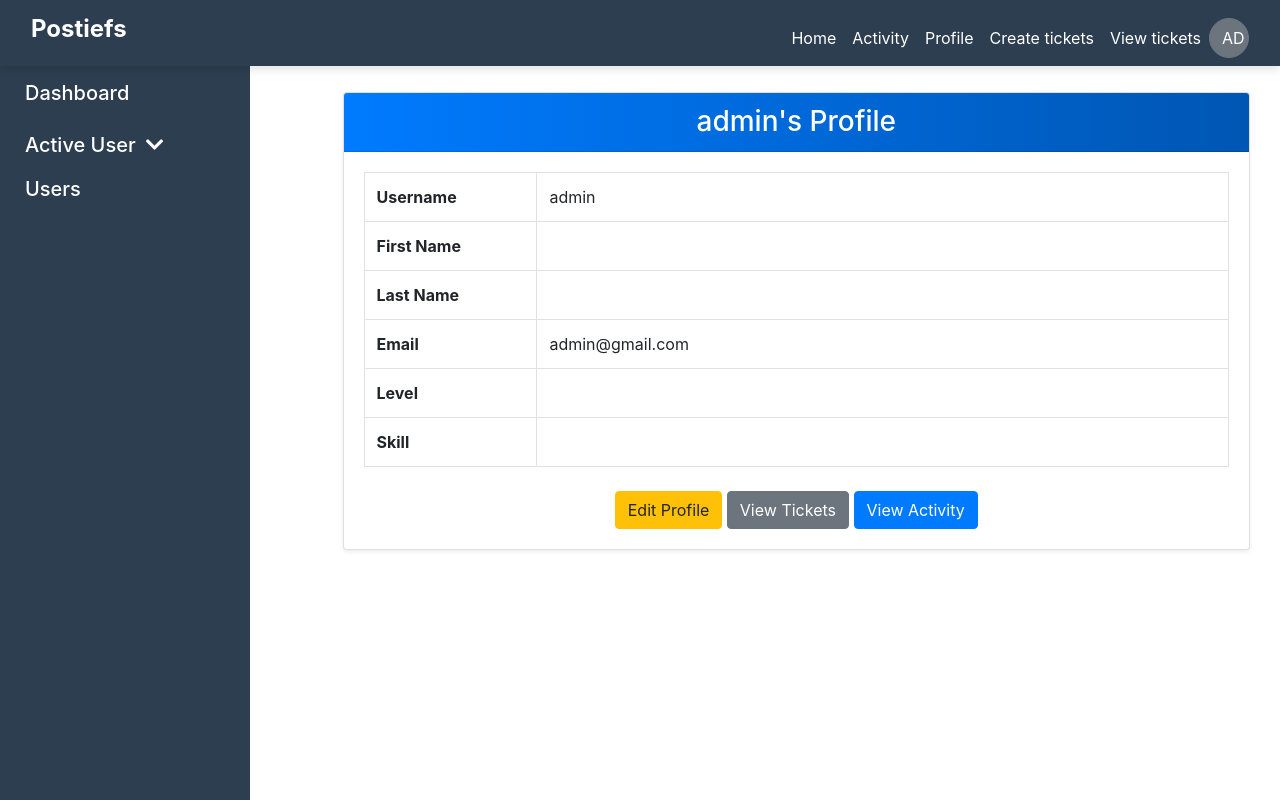
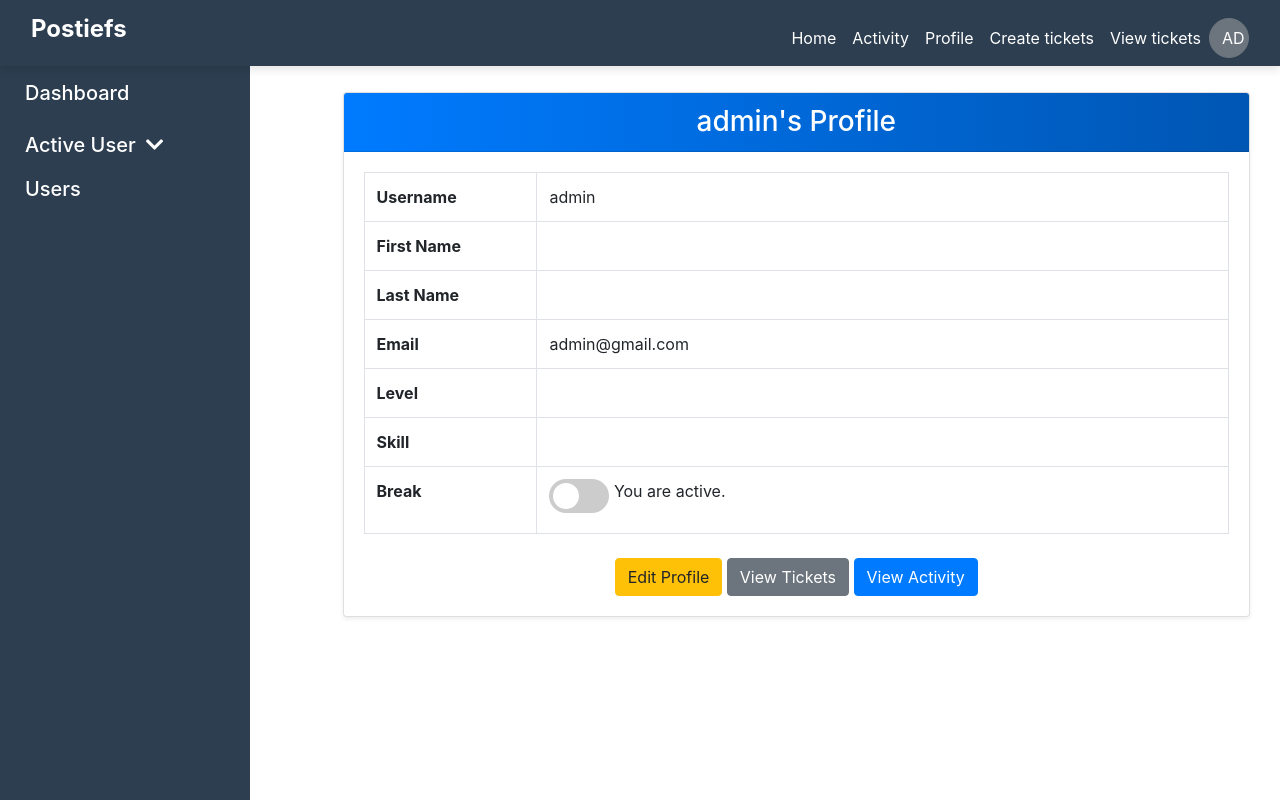
Before and after one commit to didithantonypostiefs/employee-project, a Django app: page /profile/12/ in a window 1280 px wide. Run offline with Django 5.2, Linux system fonts and the light colour scheme; a user stored in the database is signed in; data comes from the database, SQL or seed files in the repository; some libraries are stand-ins or nearby versions.

Commit message:
session times

```diff
--- a/employee_management/templates/view_profile.html
+++ b/employee_management/templates/view_profile.html
@@ -17,7 +17,52 @@
     .table td {
         vertical-align: middle;
     }
-
+    .btn-custom {
+        transition: background-color 0.3s, transform 0.3s;
+    }
+    .btn-custom:hover {
+        background-color: #0056b3;
+        transform: translateY(-2px);
+    }
+    .switch {
+        position: relative;
+        display: inline-block;
+        width: 60px;
+        height: 34px;
+    }
+    .switch input {
+        opacity: 0;
+        width: 0;
+        height: 0;
+    }
+    .slider {
+        position: absolute;
+        cursor: pointer;
+        top: 0;
+        left: 0;
+        right: 0;
+        bottom: 0;
+        background-color: #ccc;
+        transition: .4s;
+        border-radius: 34px;
+    }
+    .slider:before {
+        position: absolute;
+        content: "";
+        height: 26px;
+        width: 26px;
+        left: 4px;
+        bottom: 4px;
+        background-color: white;
+        transition: .4s;
+        border-radius: 50%;
+    }
+    input:checked + .slider {
+        background-color: #007bff;
+    }
+    input:checked + .slider:before {
+        transform: translateX(26px);
+    }
 </style>
 
 <div class="container-fluid mt-5">
@@ -61,6 +106,26 @@
                                 <th scope="row">Skill</th>
                                 <td>{{ employee_profile.skill }}</td>
                             </tr>
+                            {% if request.user == user %}
+                            <tr>
+                                <th scope="row">Break</th>
+                                <td>
+                                    <form action="{% url 'toggle_break_status' %}" method="post" id="breakToggleForm" class="ml-auto">
+                                        {% csrf_token %}
+                                        <label for="breakToggle" class="switch">
+                                            <input type="checkbox" id="breakToggle" {% if employee_profile.is_on_break %}checked{% endif %}>
+                                            <span class="slider round"></span>
+                                        </label>
+                                        <span id="breakStatus">
+                                            {% if employee_profile.is_on_break %}
+                                            You are currently on break.
+                                            {% else %}
+                                            You are active.
+                                            {% endif %}
+                                        </span>
+                                    </form>
+                                </td>
+                            {% endif %}
                         </tbody>
                     </table>
 
```
Also changed, not shown: employee_management/templates/homepage.html (+16 -54 lines).
